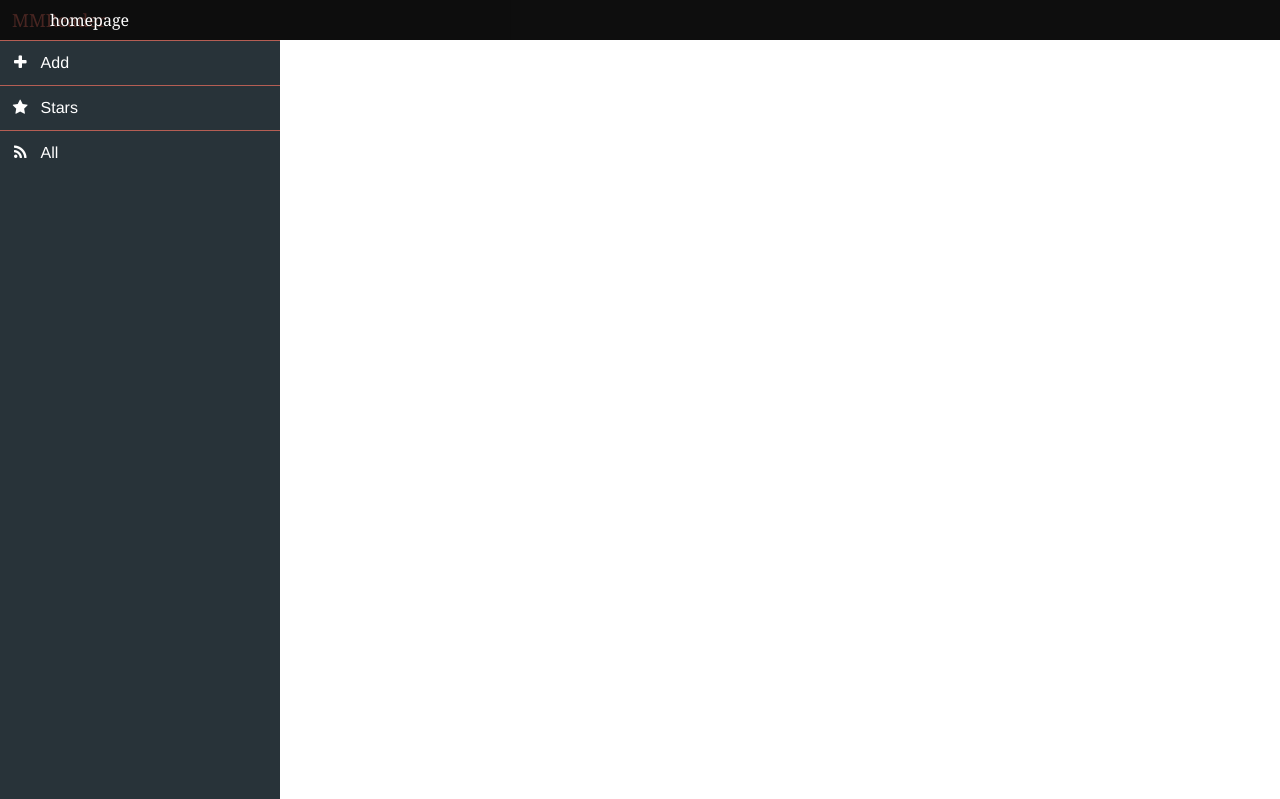
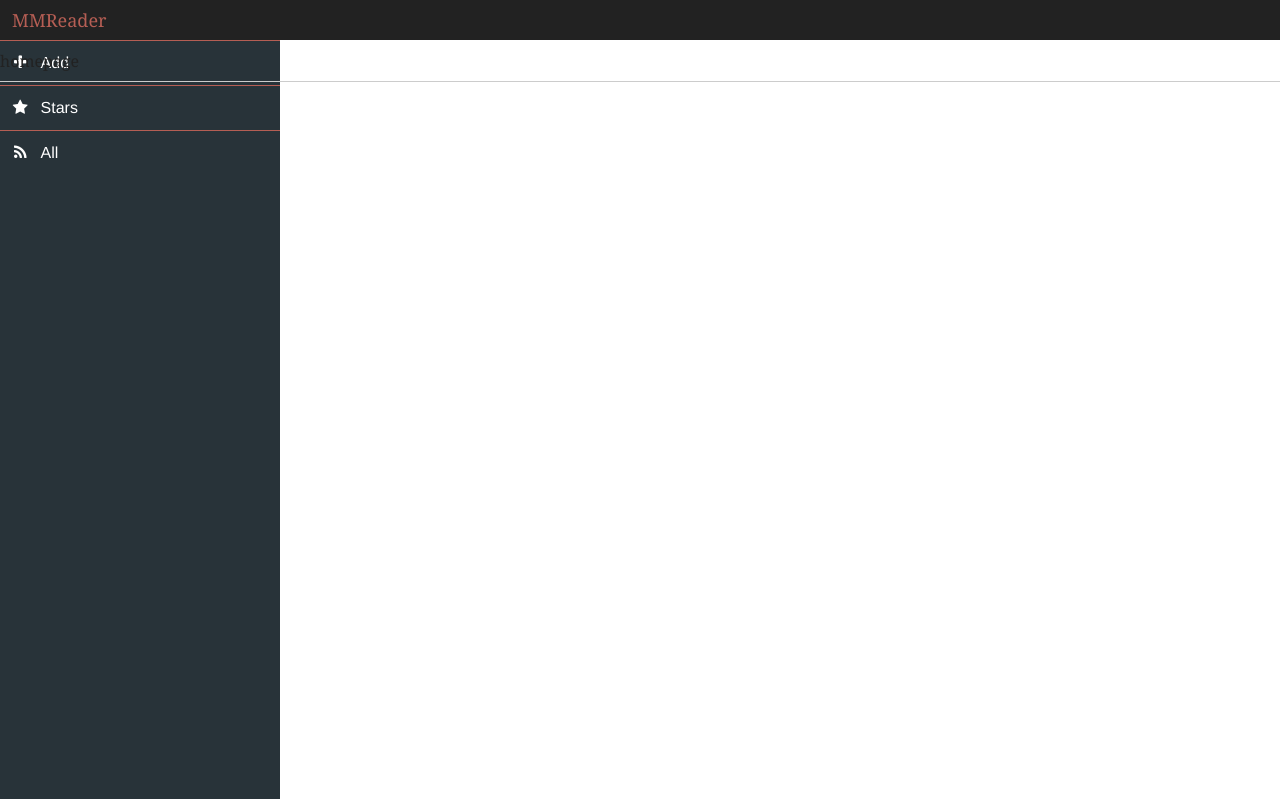
Before and after one commit to zackmore/reader, a Python web app: template templates/template.html in a window 1280 px wide. Shown: the top 799 px of the page. Run offline with Jinja, Linux system fonts and the light colour scheme; the template is opened without the code that fills it, so the values that code supplies are empty; some libraries are stand-ins or nearby versions.

Commit message:
sidebar highlight; crumb

```diff
--- a/feedfetcher.py
+++ b/feedfetcher.py
@@ -153,5 +153,7 @@
     #dumper.parse_feed()
     #dumper.parse_items()
     #dumper.save_to_db()
+
     c = CheckNew()
-    c.recalc_unreaded()
+    #c.update_feeds()
+    #c.recalc_unreaded()
--- a/templates/static/css/style.css
+++ b/templates/static/css/style.css
@@ -249,28 +249,11 @@
     font-weight: normal;
 }
 
-/*
-#crumb{
-    height: 2.5em;
-    line-height: 2.5;
-    background: #222;
-    color: #fff;
-    text-align: left;
-    padding-left: 60px;
-    position: fixed;
-    top: 0;
-    left: 0;
-    width: 100%;
-    z-index: 996;
-    font-family: Helvetica, Arial, sans-serif;
-}
-*/
-
 #crumb{
     height: 40px;
     line-height: 40px;
     padding-left: 50px;
-    background: rgba(0,0,0,.6);
+    background: rgba(0,0,0,.8);
     color: #fff;
     position: fixed;
     top: 0;
@@ -278,7 +261,9 @@
     width: 100%;
 }
 
-#crumb.fix{
+#crumb a{
+    color: #b55e54;
+    text-decoration: none;
 }
 
 #sidebar{
@@ -564,11 +549,13 @@
     text-indent: 12px;
 }
 
-/*
 #crumb{
-    display: none;
+    position: static;
+    background: none;
+    padding-left: 0;
+    color: #222;
+    border-bottom: 1px solid #ccc;
 }
-*/
 
 .sidebar-btn{
     display: none;
@@ -579,7 +566,7 @@
 }
 
 #content{
-    margin: 70px 0 0 320px;
+    margin: 50px 0 0 320px;
     max-width: 32em;
 }
 
```
Also changed, not shown: server.py (+19 -2 lines), templates/base.html (+5 -2 lines), templates/sidebar.html (+9 -1 lines), db/data.sqlite.
